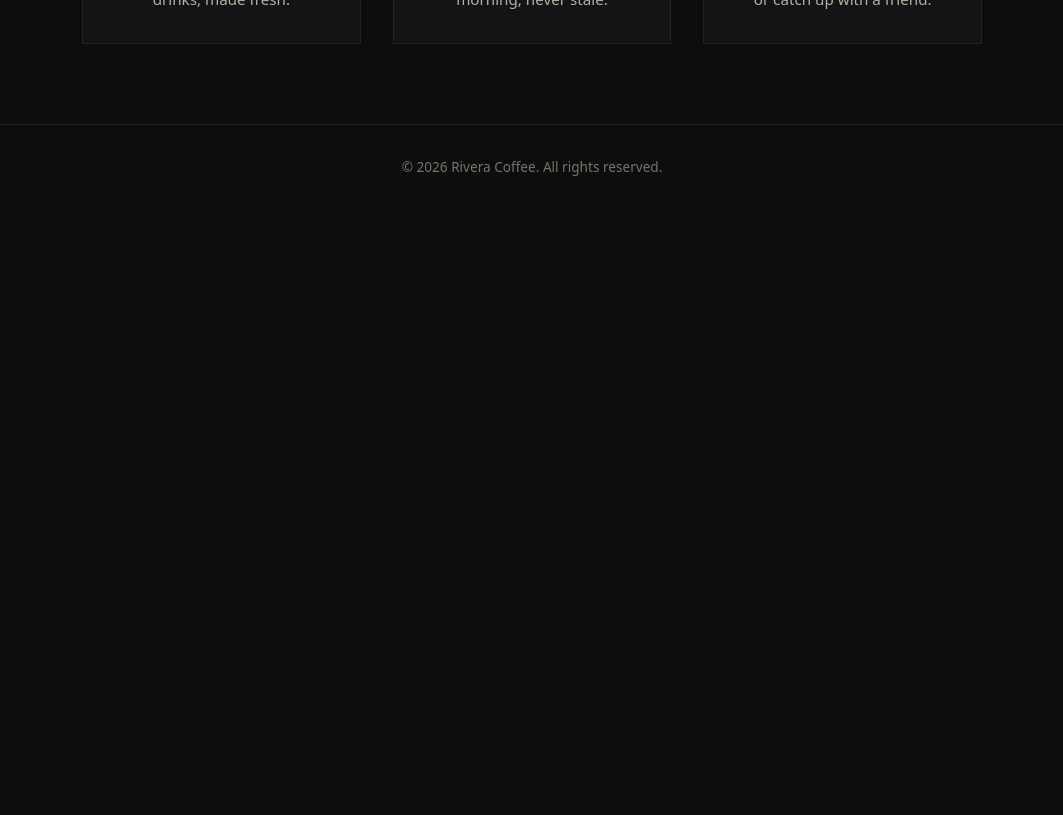
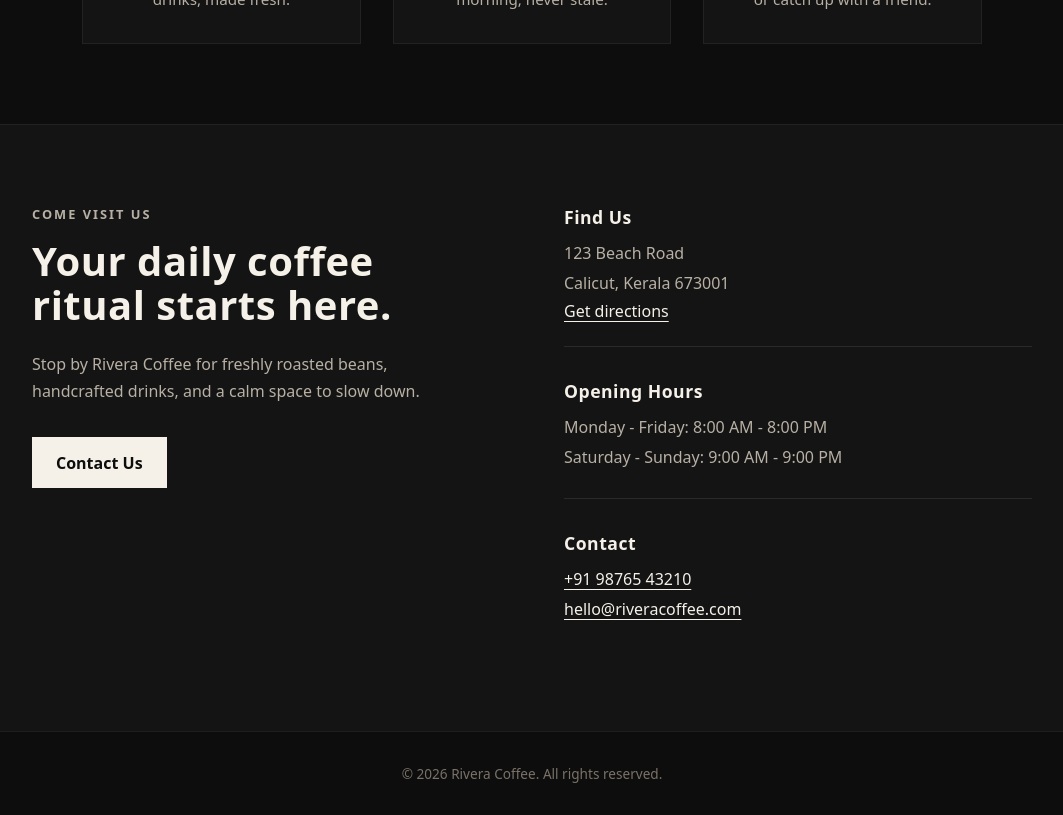
Before and after one commit to mhdanaso/cafe-project, a React (Vite) app: page / in a window 1280 px wide. Shown: the part 1300-2115 px from the top of the page, without its empty margins (108-1171 px from the left). Before the commit the page ends 1508 px from the top, so only its background shows below. Built offline with nearby package versions, Linux system fonts and the light colour scheme.

Commit message:
Add cafe visit information section

```diff
--- a/src/App.jsx
+++ b/src/App.jsx
@@ -1,6 +1,6 @@
 import { BrowserRouter, Routes, Route } from "react-router-dom";
 import { HelmetProvider } from "react-helmet-async";
-import Navbar from "./components/navbar";
+import Navbar from "./components/Navbar";
 import Footer from "./components/Footer";
 import Home from "./pages/Home";
 import Menu from "./pages/Menu";
--- /dev/null
+++ b/src/components/VisitUs.css
@@ -0,0 +1,101 @@
+.visit-us {
+  padding: 5rem 2rem;
+  background-color: #141414;
+  border-top: 1px solid #222;
+}
+
+.visit-content {
+  display: grid;
+  grid-template-columns: 1fr 1fr;
+  gap: 4rem;
+  max-width: 1000px;
+  margin: 0 auto;
+}
+
+.visit-intro {
+  max-width: 450px;
+}
+
+.section-label {
+  margin-bottom: 1rem;
+  color: #b8b0a4;
+  font-size: 0.8rem;
+  font-weight: 700;
+  letter-spacing: 2px;
+}
+
+.visit-intro h2 {
+  margin-bottom: 1.5rem;
+  font-size: 2.5rem;
+  line-height: 1.1;
+}
+
+.visit-intro > p:not(.section-label) {
+  margin-bottom: 2rem;
+  color: #b8b0a4;
+  line-height: 1.7;
+}
+
+.visit-button {
+  display: inline-block;
+  padding: 0.9rem 1.5rem;
+  background-color: #f5f0e8;
+  color: #0d0d0d;
+  font-weight: 700;
+  text-decoration: none;
+  transition: background-color 0.2s ease, color 0.2s ease;
+}
+
+.visit-button:hover {
+  background-color: #b8b0a4;
+}
+
+.visit-details {
+  display: flex;
+  flex-direction: column;
+  gap: 2rem;
+}
+
+.detail-block {
+  padding-bottom: 1.5rem;
+  border-bottom: 1px solid #2a2a2a;
+}
+
+.detail-block:last-child {
+  border-bottom: none;
+}
+
+.detail-block h3 {
+  margin-bottom: 0.75rem;
+  font-size: 1.1rem;
+}
+
+.detail-block p {
+  margin-bottom: 0.35rem;
+  color: #b8b0a4;
+  line-height: 1.5;
+}
+
+.detail-block a {
+  color: #f5f0e8;
+  text-underline-offset: 4px;
+}
+
+.detail-block a:hover {
+  color: #b8b0a4;
+}
+
+@media (max-width: 700px) {
+  .visit-us {
+    padding: 4rem 1.5rem;
+  }
+
+  .visit-content {
+    grid-template-columns: 1fr;
+    gap: 3rem;
+  }
+
+  .visit-intro h2 {
+    font-size: 2rem;
+  }
+}
--- /dev/null
+++ b/src/components/VisitUs.jsx
@@ -0,0 +1,58 @@
+import { Link } from "react-router-dom";
+import "./VisitUs.css";
+
+function VisitUs() {
+  return (
+    <section className="visit-us">
+      <div className="visit-content">
+        <div className="visit-intro">
+          <p className="section-label">COME VISIT US</p>
+          <h2>Your daily coffee ritual starts here.</h2>
+          <p>
+            Stop by Rivera Coffee for freshly roasted beans, handcrafted
+            drinks, and a calm space to slow down.
+          </p>
+
+          <Link to="/contact" className="visit-button">
+            Contact Us
+          </Link>
+        </div>
+
+        <div className="visit-details">
+          <div className="detail-block">
+            <h3>Find Us</h3>
+            <p>123 Beach Road</p>
+            <p>Calicut, Kerala 673001</p>
+            <a
+              href="https://www.google.com/maps"
+              target="_blank"
+              rel="noreferrer"
+            >
+              Get directions
+            </a>
+          </div>
+
+          <div className="detail-block">
+            <h3>Opening Hours</h3>
+            <p>Monday - Friday: 8:00 AM - 8:00 PM</p>
+            <p>Saturday - Sunday: 9:00 AM - 9:00 PM</p>
+          </div>
+
+          <div className="detail-block">
+            <h3>Contact</h3>
+            <p>
+              <a href="tel:+919876543210">+91 98765 43210</a>
+            </p>
+            <p>
+              <a href="mailto:hello@riveracoffee.com">
+                hello@riveracoffee.com
+              </a>
+            </p>
+          </div>
+        </div>
+      </div>
+    </section>
+  );
+}
+
+export default VisitUs;
--- a/src/pages/Home.jsx
+++ b/src/pages/Home.jsx
@@ -2,6 +2,7 @@
 import Hero from "../components/Hero";
 import About from "../components/About";
 import Services from "../components/Services";
+import VisitUs from "../components/VisitUs";
 
 function Home() {
   return (
@@ -10,9 +11,11 @@
         title="Rivera Coffee | Fresh Roasted Coffee in Calicut"
         description="Small-batch coffee roasted daily. Visit Rivera Coffee for espresso, filter coffee, and fresh pastries in Calicut."
       />
+
       <Hero />
       <About />
       <Services />
+      <VisitUs />
     </>
   );
 }
```
